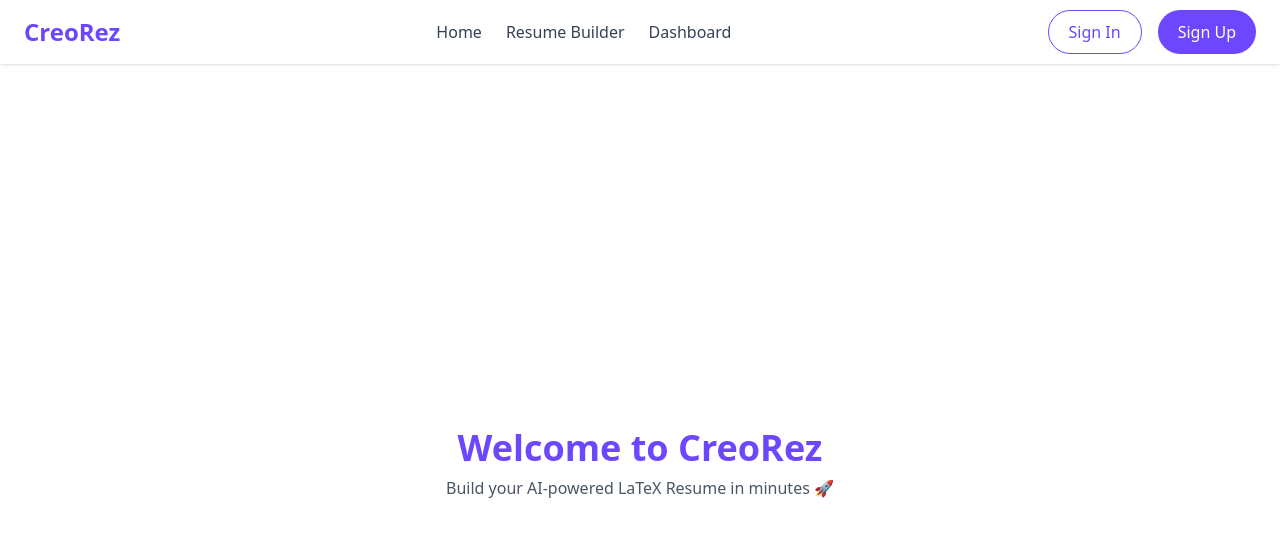
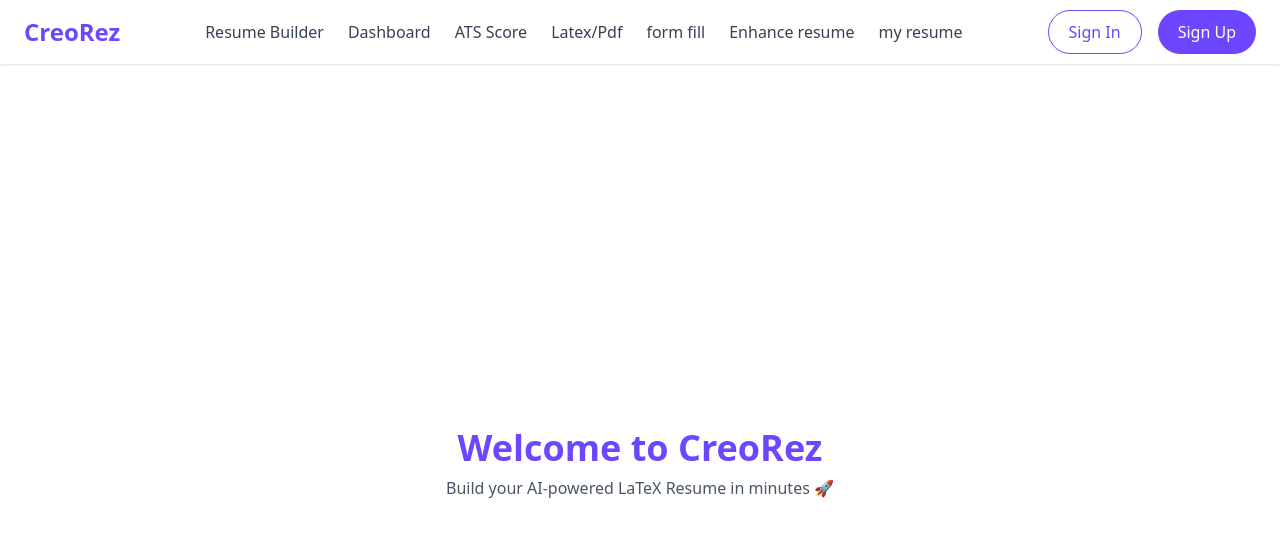
Before and after one commit to Shashivarunreddy/SharpResume, a Next.js app: page / in a window 1280 px wide. Shown: the top 536 px of the page. Built offline with nearby package versions, Linux system fonts and the light colour scheme; no server answers.

Commit message:
added clerk routing

```diff
--- a/src/components/Navbar.tsx
+++ b/src/components/Navbar.tsx
@@ -19,9 +19,13 @@
 
       {/* Middle Section - Nav Links */}
       <div className="flex items-center gap-6 text-gray-700 font-medium">
-        <Link href="/">Home</Link>
         <Link href="/resume">Resume Builder</Link>
         <Link href="/dashboard">Dashboard</Link>
+        <Link href="/ATS_Score">ATS Score</Link>
+        <Link href="/latex_pdf">Latex/Pdf</Link>
+        <Link href="/form">form fill</Link>
+        <Link href="/enhance_resume">Enhance resume</Link>
+        <Link href="/my_resume">my resume</Link>
       </div>
 
       {/* Right Section - Auth Buttons */}
```
Also changed, not shown: src/components/Footer.tsx (+0 -62 lines), src/app/(pages)/resume/page.tsx (renamed from src/app/(pages)/create_resume/page.tsx).
